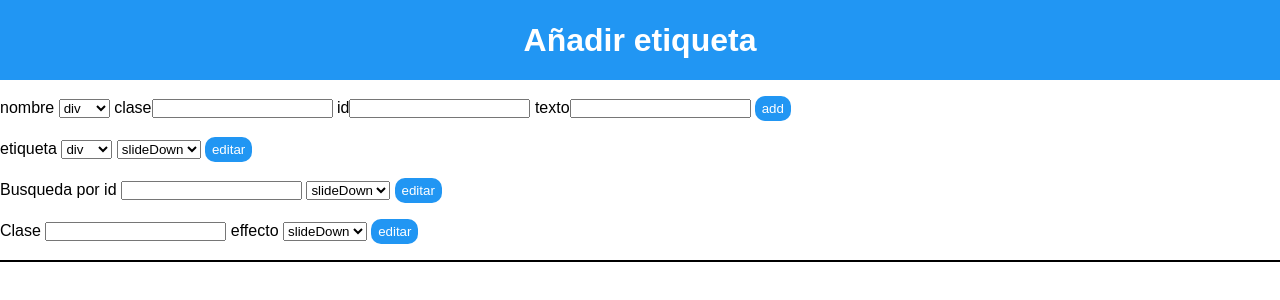
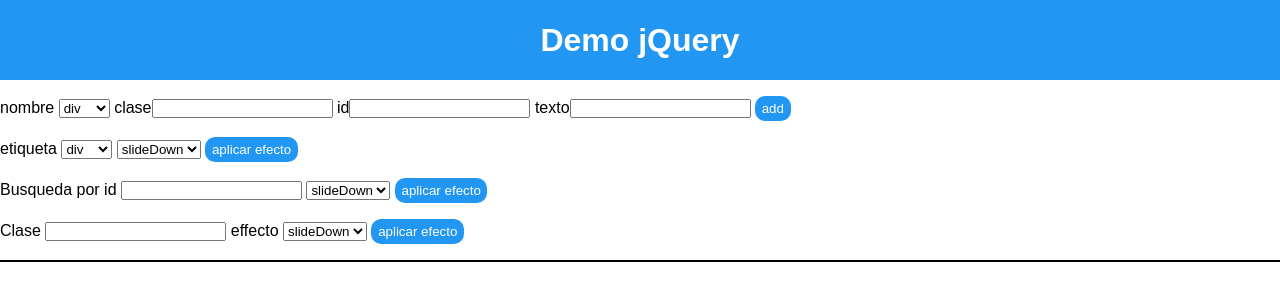
Before and after one commit to cuberolopez96/jQueryExamples, a plain HTML site: page index.html in a window 1280 px wide. Drawn offline with Linux system fonts and the light colour scheme.

Commit message:
terminado

```diff
--- a/index.html
+++ b/index.html
@@ -11,7 +11,7 @@
 </head>
 <body>
    <div id="añadir">
-       <header><h2>Añadir etiqueta</h2></header>
+       <header><h2>Demo jQuery</h2></header>
        <form action="">
           <label for="">nombre</label>
             <select name="" id="nombre">
@@ -51,7 +51,7 @@
                 <option value="hide">hide</option>
                 <option value="show">show</option>
            </select>
-           <input type="submit" id="editaretiqueta" value="editar">
+           <input type="submit" id="editaretiqueta" value="aplicar efecto">
        </div>
        <div class="form">
            <form action="">
@@ -73,7 +73,7 @@
                 <option value="hide">hide</option>
                 <option value="show">show</option>
            </select>
-           <input type="submit" id="editarid" value="editar">
+           <input type="submit" id="editarid" value="aplicar efecto">
            </form>
        </div>
    </div>
@@ -98,7 +98,7 @@
                 <option value="hide">hide</option>
                 <option value="show">show</option>
            </select>
-           <input type="submit" id="editclass" value="editar">
+           <input type="submit" id="editclass" value="aplicar efecto">
        </form>
    </div>
 
```
